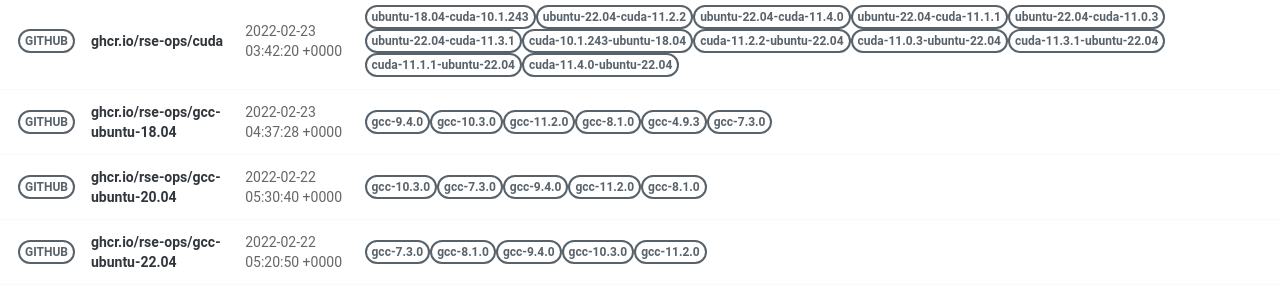
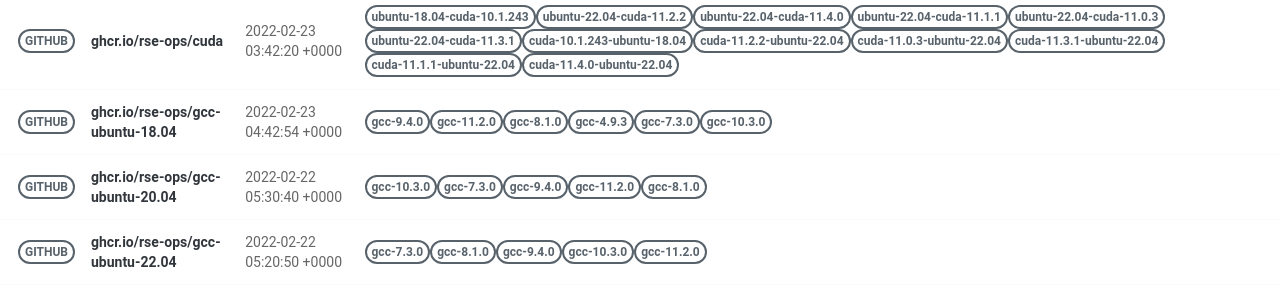
Before and after one commit to rse-ops/docker-images, a Jekyll site: the page built from pages/index.md, in a window 1280 px wide. Shown: the part 502-801 px from the top of the page. Built offline with Jekyll 4.4.1, drawn with Linux system fonts in a browser that asks for light colours; nearby versions of some CDN libraries.

Commit message:
Automated push to update library 2022-02-23

```diff
--- a/_library/ghcr.io-rse-ops-gcc-ubuntu-18.04.md
+++ b/_library/ghcr.io-rse-ops-gcc-ubuntu-18.04.md
@@ -1,7 +1,7 @@
 ---
 layout: container
 name: ghcr.io/rse-ops/gcc-ubuntu-18.04
-updated_at: 2022-02-23 04:37:28.165908
+updated_at: 2022-02-23 04:42:54.522805
 
 
 container_url: https://github.com/orgs/rse-ops/packages/container/package/gcc-ubuntu-18.04
```
Also changed, not shown: other parts of _library/ghcr.io-rse-ops-gcc-ubuntu-18.04.md (+3 -3 lines).
